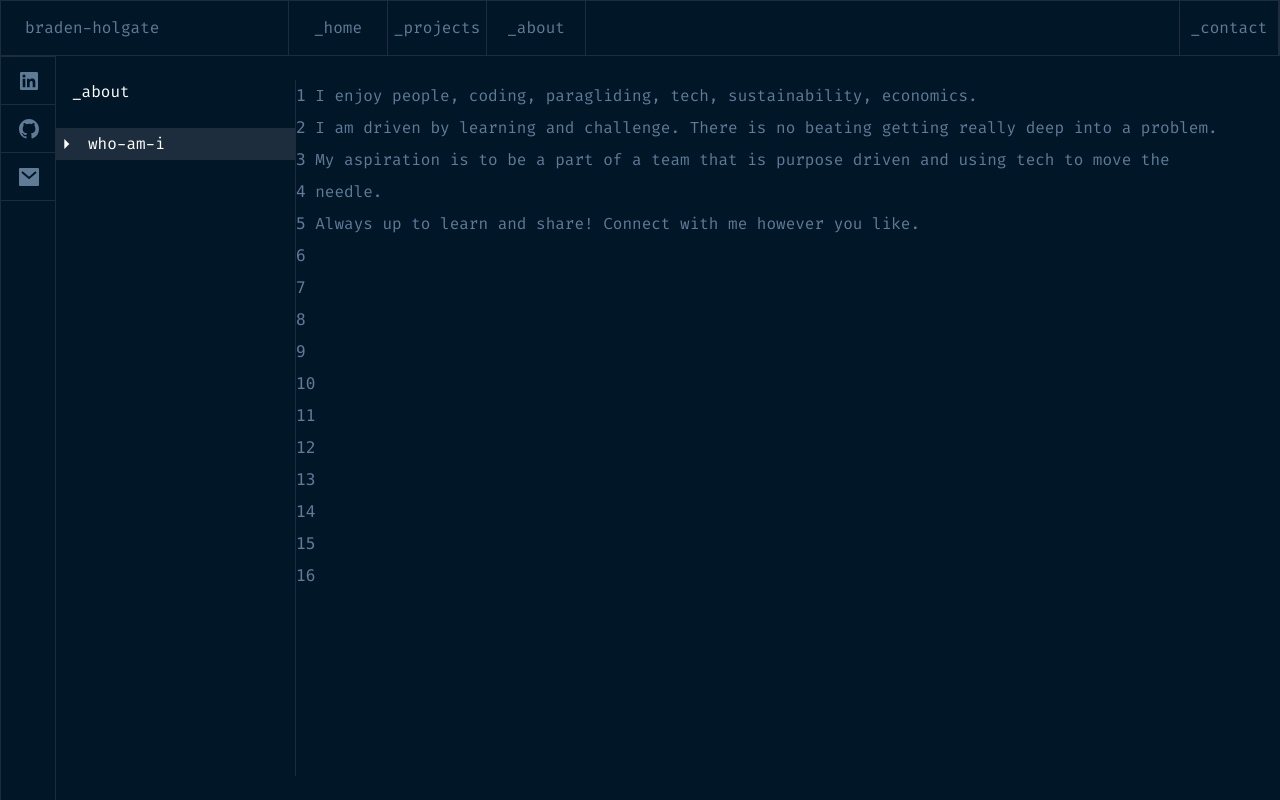
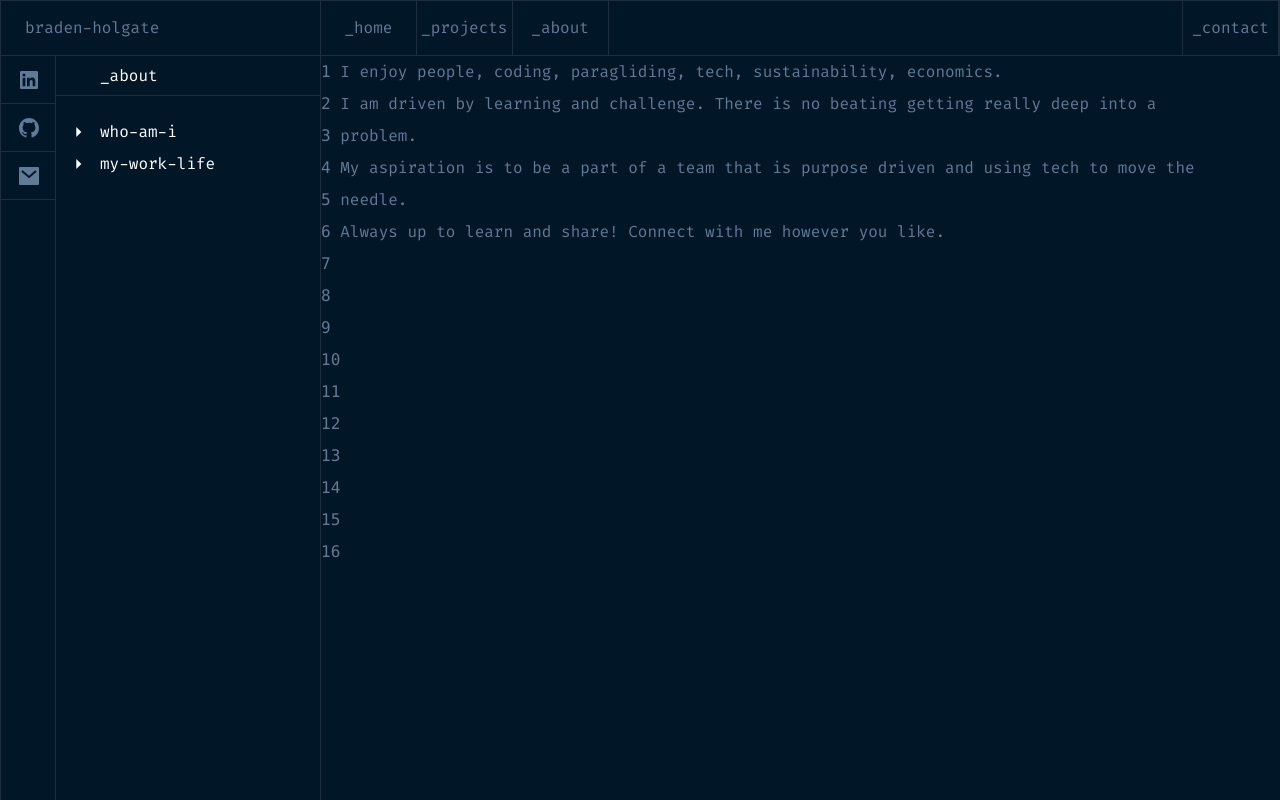
Before and after one commit to braden-holgate/jamstack-portfolio, a Next.js app: page /about in a window 1280 px wide. Built offline with nearby package versions, Linux system fonts and the light colour scheme.

Commit message:
side menu for desktop built

```diff
--- a/components/ContactSideBar.tsx
+++ b/components/ContactSideBar.tsx
@@ -6,15 +6,19 @@ type Props = {}
 
 function ContactSideBar ({}: Props) {
   return (
-    <div className='mt-auto flex items-center px-5 w-screen border border-solid border-lines xl:fixed xl:px-0 xl:top-14 xl:left-0 xl:w-14 xl:h-full xl:flex-col'>
+    <div className='mt-auto flex items-center box-border px-5 w-screen border-t border-solid border-lines
+      xl:fixed xl:px-0 xl:top-14 xl:left-0 xl:w-14 xl:h-full xl:flex-col xl:border-t-0 xl:border-r xl:border-l'>
       <p className='basis-3/6 xl:hidden'>find me on: </p>
-      <a href='https://www.linkedin.com/in/braden-holgate-59a2068a/' target='_blank' className= 'w-14 h-12 flex flex-col items-center justify-center border-l border-lines xl:border-b'>
+      <a href='https://www.linkedin.com/in/braden-holgate-59a2068a/' target='_blank'
+      className= 'w-14 h-12 flex flex-col items-center justify-center border-l border-lines xl:border-b'>
         <Image src='/linkedin-box-fill.svg' height={24} width={24} />
       </a>
-      <a href='https://github.com/braden-holgate' target='_blank' className= 'w-14 h-12 flex flex-col items-center justify-center border-l border-lines xl:border-b'>
+      <a href='https://github.com/braden-holgate' target='_blank'
+      className= 'w-14 h-12 flex flex-col items-center justify-center border-l border-lines xl:border-b'>
         <Image src='/github-fill.svg' height={24} width={24} />
       </a>
-      <a href='mailto:braden-dev@outlook.com' className= 'w-14 h-12 flex flex-col items-center justify-center border-l border-lines xl:border-b'>
+      <a href='mailto:braden-dev@outlook.com'
+      className= 'w-14 h-12 flex flex-col items-center justify-center border-l border-lines xl:border-b'>
         <Image src='/mail-fill.svg' height={24} width={24} />
       </a>
     </div>
--- a/components/NavBar.tsx
+++ b/components/NavBar.tsx
@@ -8,7 +8,7 @@ const NavBar: FC = () => {
     <>
       <nav className='hidden xl:flex xl:sticky top-0 h-14  w-full border border-solid border-lines text-center items-center' >
         <Link href='/'>
-          <a className= 'basis-72 flex-none py-4 pl-6 border-r border-lines text-left'>braden-holgate</a>
+          <a className= 'flex-none basis-80 py-4 pl-6 border-r border-lines text-left'>braden-holgate</a>
         </Link>
         <Link href='/'>
           <a className='basis-1/12 py-4 border-r border-lines' aria-current='true'>_home</a>
--- a/components/SideMenuDesktop.tsx
+++ b/components/SideMenuDesktop.tsx
@@ -4,12 +4,18 @@ type Props = {}
 
 function SideMenuDesktop({}: Props) {
   return (
-    <div className='flex flex-col h-full items-start flex-none basis-60 border-r border-lines '>
-      <header  className='text-secondary-white mb-6 px-4'>_about</header>
-      <button className='w-full py-1 text-secondary-white bg-lines flex flex-row items-center'>
-        <img className='-rotate-90' src='/arrow-down-s-fill.svg' height={20} width={20}></img>
-        <span className='ml-3'>who-am-i</span>
-      </button>
+    <div className='flex flex-col h-full items-start flex-none basis-[265px] border-r border-lines '>
+      <header  className='text-secondary-white h-10 w-full pl-11 py-2 border-lines border-b'>_about</header>
+      <div className='mt-5 w-full pl-3'>
+        <button className='w-full text-secondary-white py-1 flex flex-row items-center'>
+          <img className='-rotate-90' src='/arrow-down-s-fill.svg' height={20} width={20}></img>
+          <span className='ml-3'>who-am-i</span>
+        </button>
+        <button className='w-full text-secondary-white py-1 flex flex-row items-center'>
+          <img className='-rotate-90' src='/arrow-down-s-fill.svg' height={20} width={20}></img>
+          <span className='ml-3'>my-work-life</span>
+        </button>
+      </div>
     </div>
   )
 }
--- a/pages/about.tsx
+++ b/pages/about.tsx
@@ -20,7 +20,7 @@ const About: FC<Props> = ({isOpen, setIsOpen}: Props) => {
       {/* mobile */}
       <main className={isOpen ? 'hidden' : 'flex flex-1 flex-col w-full h-full overflow-y-auto items-center xl:hidden'}>
         <div className='flex flex-col items-start w-5/6'>
-          <header  className='text-secondary-white mb-6 px-4'>_about</header>
+          <header  className='text-secondary-white my-6 px-4'>_about</header>
           <button onClick={() => setPersonalInfoOpen(!personalInfoOpen)} className='w-full py-1 text-secondary-white bg-lines flex flex-row items-center'>
             <img className={personalInfoOpen ? '' : '-rotate-90'} src='/arrow-down-s-fill.svg' height={20} width={20}></img>
             <span className='ml-3'>who-am-i</span>
@@ -32,7 +32,7 @@ const About: FC<Props> = ({isOpen, setIsOpen}: Props) => {
       </main>
 
       {/* desktop */}
-      <main className='hidden xl:flex w-full h-full my-6 overflow-y-auto items-center xl:justify-start xl:static xl:px-14 xl:flex-row xl:items-start'>
+      <main className='hidden xl:flex w-full h-full overflow-y-auto items-center xl:justify-start xl:static xl:px-14 xl:flex-row xl:items-start'>
         <SideMenuDesktop />
         <LineNumbers />
         <PersonalBlurb />
```
